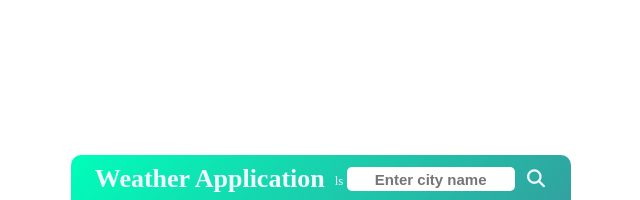
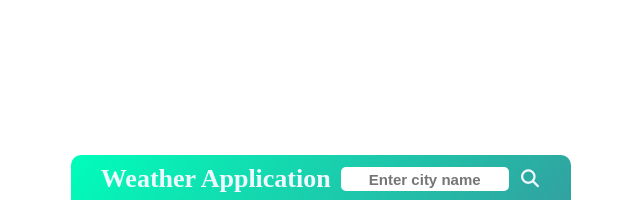
Before and after one commit to Rathod001/Weather-Application, a plain HTML site: page index.html in a window 1280 px wide. Shown: the top 200 px of the page, without its empty margins (319-959 px from the left). Drawn offline with Linux system fonts and the light colour scheme.

Commit message:
changes done

```diff
--- a/index.html
+++ b/index.html
@@ -15,7 +15,7 @@
 
             <div class="container-header">
                 <h1>Weather Application</h1>
-                <div class="search">ls
+                <div class="search">
                     <input type="text" placeholder="Enter city name" spellcheck="false">
                 </div>
                 <div class="search">
```
